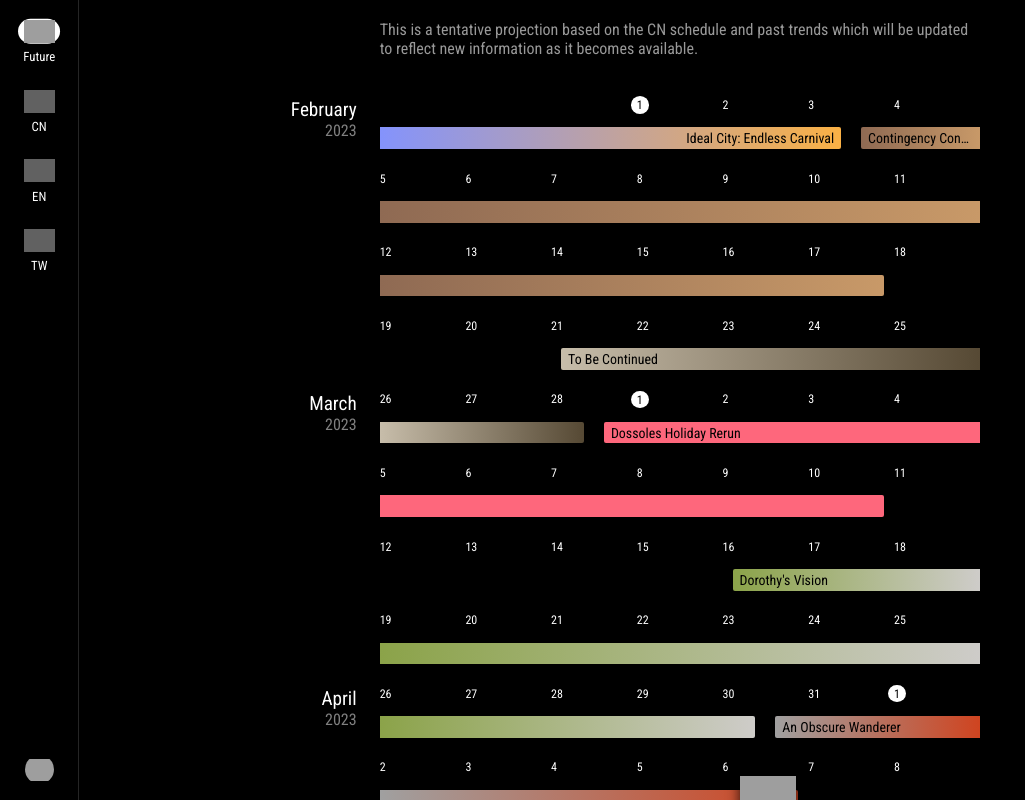
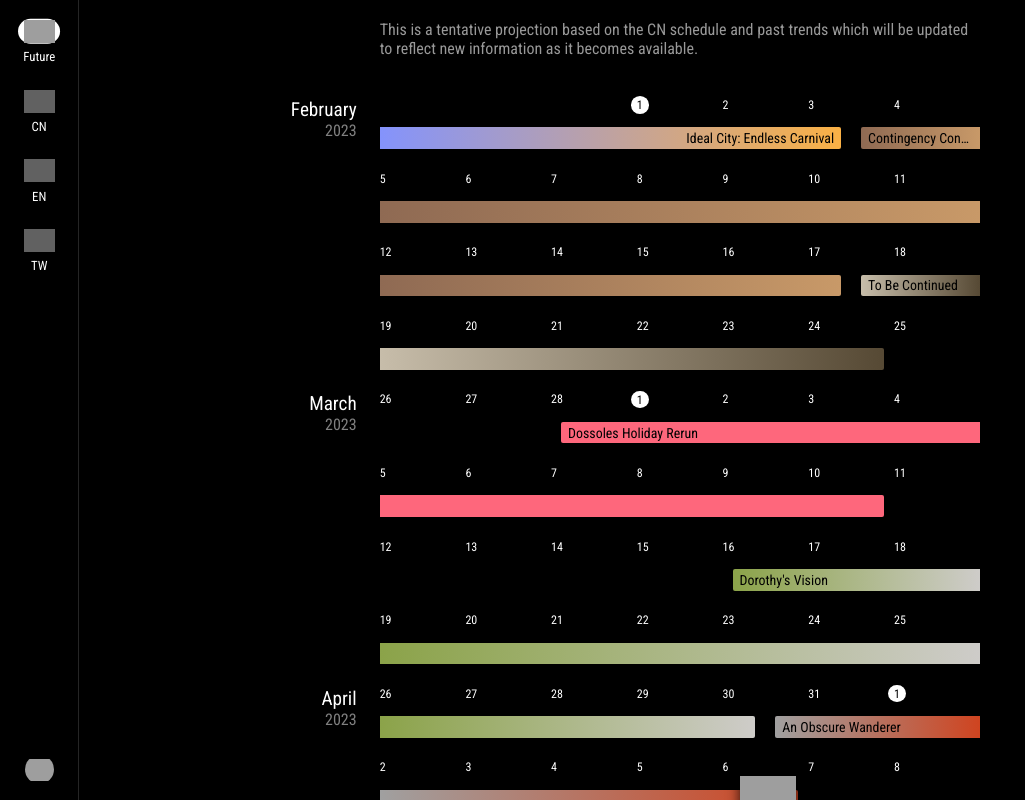
Before and after one commit to jaywyeee/arknights-calendar, a Svelte app: page / in a window 1280 px wide. Shown: the whole page, without its empty margins (0-1025 px from the left). Built offline with nearby package versions, Linux system fonts and the light colour scheme; grey boxes are pictures that could not be loaded; a web font is replaced by a local one.

Commit message:
Update future and EN schedules

```diff
--- a/src/components/Schedule.svelte
+++ b/src/components/Schedule.svelte
@@ -266,8 +266,8 @@
 
 			if (page.id === "en") {
 				icec.classList.remove("top");
-				// icec.style.cssText = "--grid-row:5; --grid-column:1 / span 11;";
-				// cc10[0].style.cssText = "--grid-row:1; --grid-column:span 3 / -1;";
+				icec.style.cssText = "--grid-row:5; --grid-column:1 / span 11;";
+				cc10[0].style.cssText = "--grid-row:1; --grid-column:span 3 / -1;";
 			};
 		};
 	});
--- a/src/data/events.json
+++ b/src/data/events.json
@@ -3,7 +3,7 @@
 		"2023": [
 			{ "start": [ 1, 27], "duration":  7, "event": "icec" },
 			{ "start": [ 2,  3], "duration": 14, "event": "cc10" },
-			{ "start": [ 2, 21], "duration":  7, "event": "tbc" },
+			{ "start": [ 2, 17], "duration":  7, "event": "tbc" },
 			{ "start": [ 2, 28], "duration": 10, "event": "dh", "rerun": true },
 			{ "start": [ 3, 16], "duration": 14, "event": "dv" },
 			{ "start": [ 3, 30], "duration":  7, "event": "aow" },
@@ -165,7 +165,8 @@
 		],
 		"2023": [
 			{ "start": [ 1, 13], "duration": 21, "event": "icec" },
-			{ "start": [ 1, 20], "duration":  7, "event": "tfn1" }
+			{ "start": [ 1, 20], "duration":  7, "event": "tfn1" },
+			{ "start": [ 2,  3], "duration": 14, "event": "cc10" }
 		]
 	},
 	"tw": {
```
